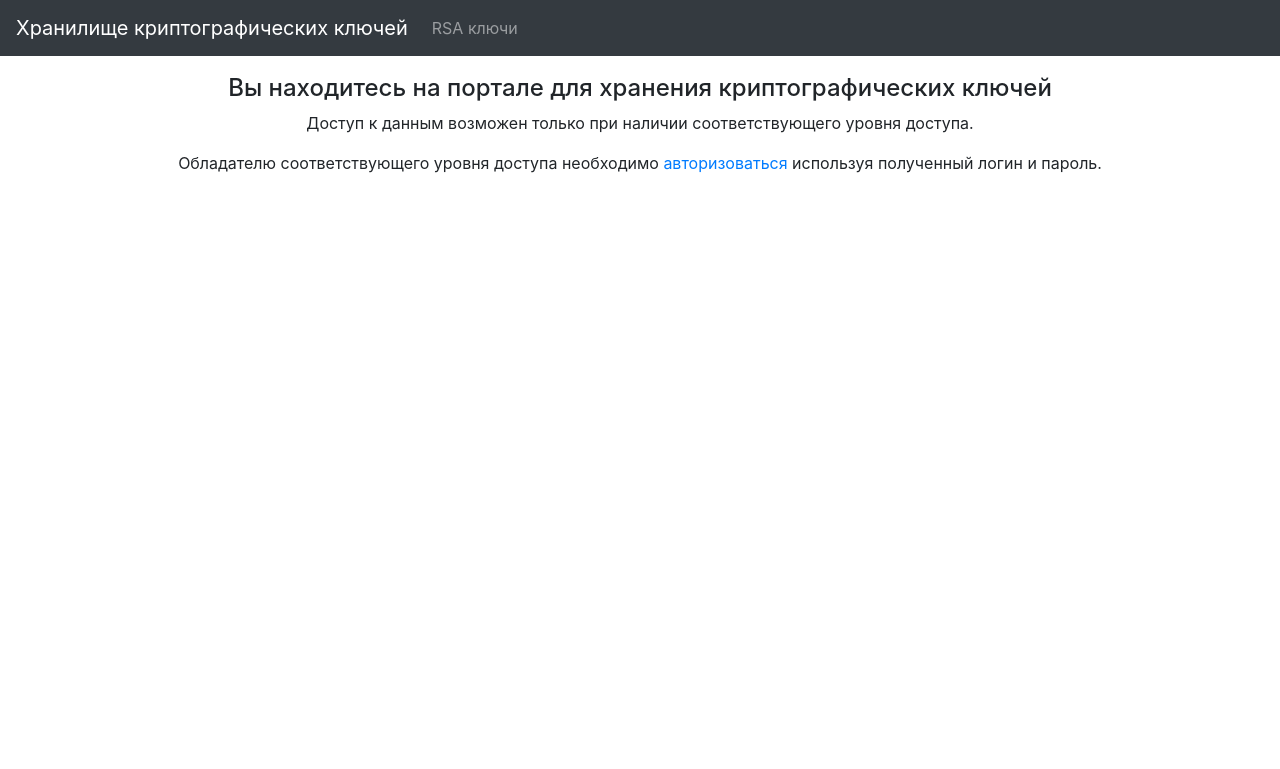
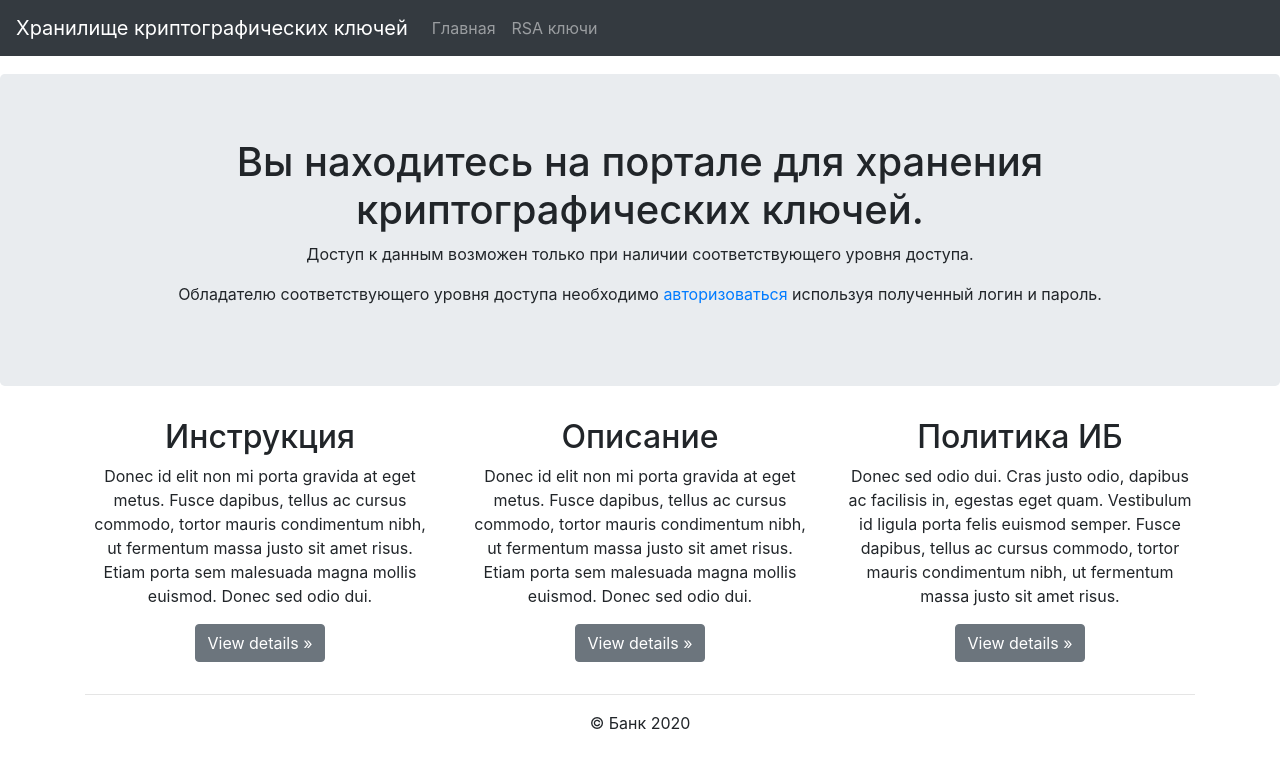
Before and after one commit to VeisaGit/python-practice, a Django app: page / in a window 1280 px wide. Shown: the top 769 px of the page. Run offline with Django 3.2, Linux system fonts and the light colour scheme; some libraries are stand-ins or nearby versions.

Commit message:
change style of index page for anonymous user view

```diff
--- a/keystorage/keys/templates/keys/base.html
+++ b/keystorage/keys/templates/keys/base.html
@@ -17,6 +17,9 @@
         <div class="collapse navbar-collapse" id="navbarsExampleDefault">
 
             <ul class="navbar-nav mr-auto">
+                 <li class="nav-item">
+                    <a class="nav-link" href="/">Главная</a>
+                </li>
                 <li class="nav-item">
                     <a class="nav-link" href="#">RSA ключи</a>
                 </li>
@@ -39,8 +42,49 @@
     <span class="container">
     {% block content %}
 
+
+
     {% endblock %}
     </span>
 
+{% if user.is_anonymous %}
+<div class="jumbotron">
+    <div class="container">
+      <h1 class="display-6">Вы находитесь на портале для хранения криптографических ключей.</h1>
+      <p> Доступ к данным возможен только при наличии соответствующего уровня доступа.</p>
+      <p>Обладателю соответствующего уровня доступа необходимо<a href="{% url 'login' %}" > авторизоваться</a> используя полученный логин и пароль.</p>
+    </div>
+  </div>
+
+  <div class="container">
+    <!-- Example row of columns -->
+    <div class="row">
+      <div class="col-md-4">
+        <h2>Инструкция</h2>
+        <p>Donec id elit non mi porta gravida at eget metus. Fusce dapibus, tellus ac cursus commodo, tortor mauris condimentum nibh, ut fermentum massa justo sit amet risus. Etiam porta sem malesuada magna mollis euismod. Donec sed odio dui. </p>
+        <p><a class="btn btn-secondary" href="#" role="button">View details »</a></p>
+      </div>
+      <div class="col-md-4">
+        <h2>Описание</h2>
+        <p>Donec id elit non mi porta gravida at eget metus. Fusce dapibus, tellus ac cursus commodo, tortor mauris condimentum nibh, ut fermentum massa justo sit amet risus. Etiam porta sem malesuada magna mollis euismod. Donec sed odio dui. </p>
+        <p><a class="btn btn-secondary" href="#" role="button">View details »</a></p>
+      </div>
+      <div class="col-md-4">
+        <h2>Политика ИБ</h2>
+        <p>Donec sed odio dui. Cras justo odio, dapibus ac facilisis in, egestas eget quam. Vestibulum id ligula porta felis euismod semper. Fusce dapibus, tellus ac cursus commodo, tortor mauris condimentum nibh, ut fermentum massa justo sit amet risus.</p>
+        <p><a class="btn btn-secondary" href="#" role="button">View details »</a></p>
+      </div>
+    </div>
+
+    <hr>
+
+  </div> <!-- /container -->
+
+</main>
+
+<footer class="container">
+  <p>© Банк 2020</p>
+</footer>
+{% endif %}
 </body>
 </html>
--- a/keystorage/keys/templates/keys/index.html
+++ b/keystorage/keys/templates/keys/index.html
@@ -50,13 +50,11 @@
 </tbody>
 </table>
 
-{% else%}
-<h4>Вы находитесь на портале для хранения криптографических ключей</h4>
-<p>Доступ к данным возможен только при наличии соответствующего уровня доступа. </p>
-<p>Обладателю соответствующего уровня доступа необходимо <a href="{% url 'login' %}">авторизоваться</a> используя полученный логин и пароль.</p>
+{% else %}
 
-
-
+<!--<h4>Вы находитесь на портале для хранения криптографических ключей</h4>-->
+<!--<p>Доступ к данным возможен только при наличии соответствующего уровня доступа. </p>-->
+<!--<p>Обладателю соответствующего уровня доступа необходимо <a href="{% url 'login' %}">авторизоваться</a> используя полученный логин и пароль.</p>-->
 
 {% endif%}
 {% endblock content %}
--- a/keystorage/keys/templates/registration/login.html
+++ b/keystorage/keys/templates/registration/login.html
@@ -1,3 +1,5 @@
+{% extends 'keys/base.html' %}
+{% block content %}
 <!DOCTYPE html>
 <html lang="en">
 <head>
@@ -37,5 +39,7 @@
  <p style="padding-top:30px; color:#999999">Вводя логин и пароль вы принимаете на себя риски связанные с возможной компрометацией или утечкой криптографических ключей</p>
 
         </div>
+{% endblock content %}
+
 </body>
 </html>
```
Also changed, not shown: keystorage/db.sqlite3.
